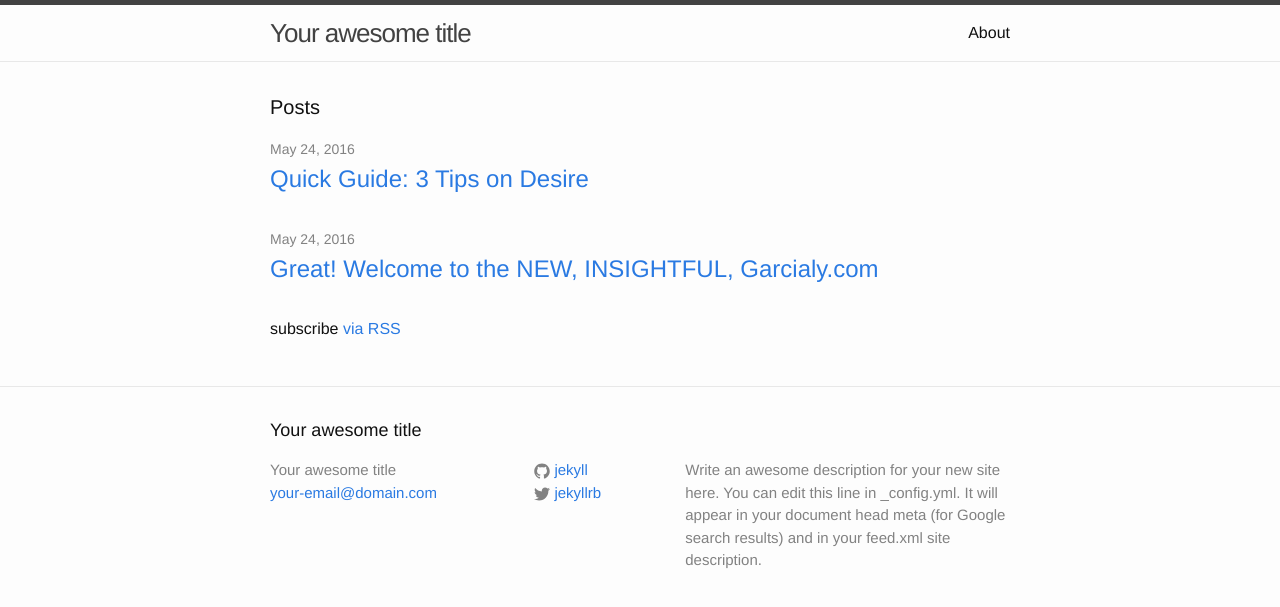
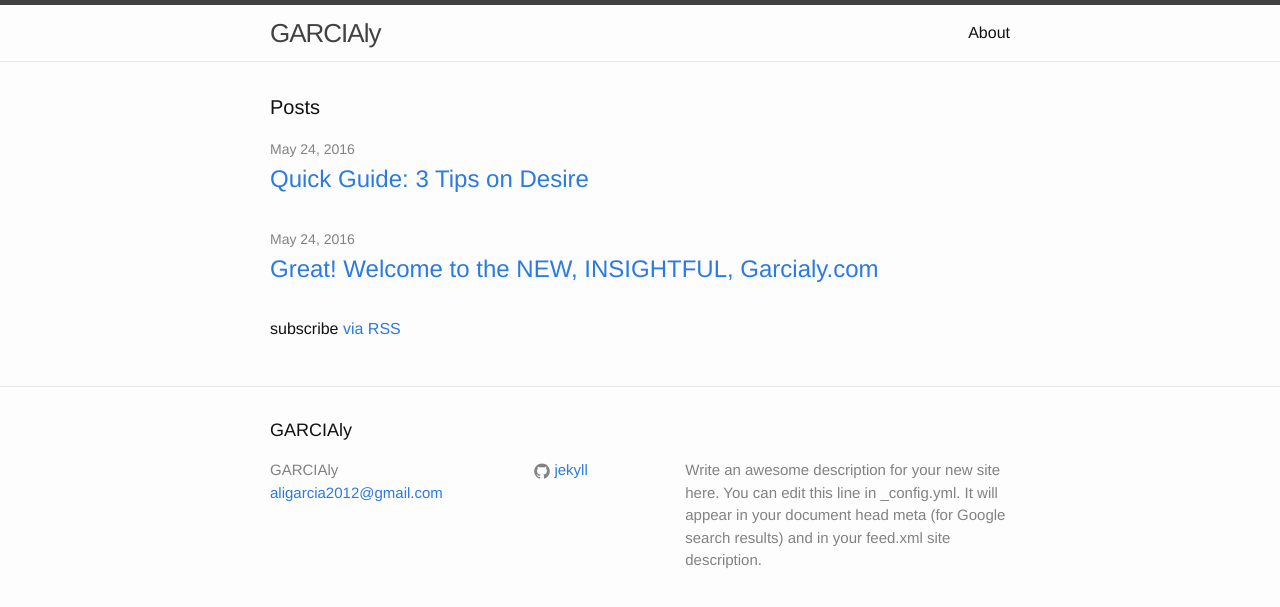
Before and after one commit to AaronGarcia405/ArtIsAli.github.io, a Jekyll site: the page built from index.html, in a window 1280 px wide. Shown: the top 607 px of the page. Built offline with Jekyll 4.4.1, drawn with Linux system fonts in a browser that asks for light colours.

Commit message:
Update config with personal details

```diff
--- a/_config.yml
+++ b/_config.yml
@@ -6,15 +6,15 @@
 # 'jekyll serve'. If you change this file, please restart the server process.
 
 # Site settings
-title: Your awesome title
-email: your-email@domain.com
+title: GARCIAly
+email: aligarcia2012@gmail.com
 description: > # this means to ignore newlines until "baseurl:"
   Write an awesome description for your new site here. You can edit this
   line in _config.yml. It will appear in your document head meta (for
   Google search results) and in your feed.xml site description.
 baseurl: "" # the subpath of your site, e.g. /blog
-url: "http://yourdomain.com" # the base hostname & protocol for your site
-twitter_username: jekyllrb
+url: "http://garcialy.com" # the base hostname & protocol for your site
+linkedin: https://www.linkedin.com/in/aaronaligarcia
 github_username:  jekyll
 
 # Build settings
```
